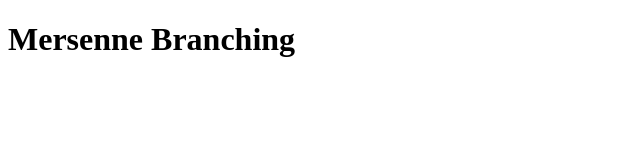
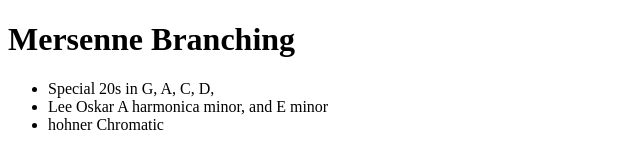
Before and after one commit to ChristianFred/mersenne-git-branching, a plain HTML site: page index.html in a window 1280 px wide. Shown: the whole page, without its empty margins (0-640 px from the left). Drawn offline with Linux system fonts and the light colour scheme.

Commit message:
add a list of harmonicas

```diff
--- a/index.html
+++ b/index.html
@@ -8,5 +8,13 @@
 </head>
 <body>
     <h1> Mersenne Branching</h1>
+
+    <ul>
+        <li>
+            Special 20s in G, A, C, D,
+        </li>
+        <li>Lee Oskar A harmonica minor, and E minor</li>
+        <li>hohner Chromatic</li>
+    </ul>
 </body>
 </html>
```
